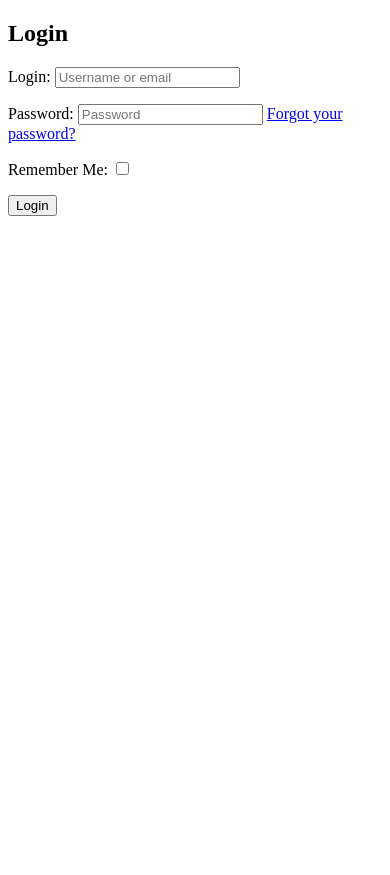
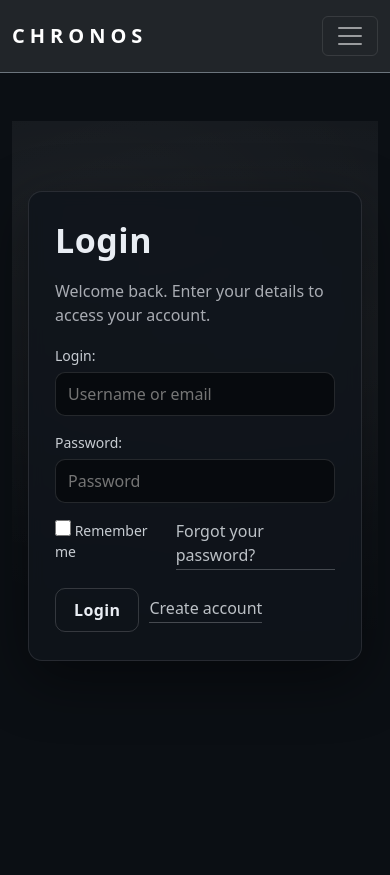
Before and after one commit to Hazem-Abdeen/Django_First_App, a Django app: page /accounts/login/ in a window 390 px wide. Before the commit the page ends 216 px from the top, so only its background shows below. Run offline with Django 5.2, Linux system fonts and the light colour scheme; parts of the project's set-up code (start-up, migrations or seed data) failed here and were passed over.

Commit message:
last work 23/12

```diff
--- /dev/null
+++ b/store/static/store/css/auth.css
@@ -0,0 +1,159 @@
+/* auth.css - shared styles for login/signup/logout pages */
+
+.auth-wrap{
+  min-height: calc(100vh - 90px);
+  display: flex;
+  align-items: flex-start;
+  justify-content: center;
+  padding: 70px 16px;
+  background: radial-gradient(1200px 600px at 20% 10%, rgba(255,255,255,0.06), transparent 60%),
+              radial-gradient(900px 500px at 80% 30%, rgba(255,255,255,0.04), transparent 60%),
+              #0b0f14;
+}
+
+.auth-card{
+  width: 100%;
+  max-width: 520px;
+  background: rgba(16, 20, 27, 0.86);
+  border: 1px solid rgba(255,255,255,0.10);
+  border-radius: 14px;
+  box-shadow: 0 18px 60px rgba(0,0,0,0.45);
+  padding: 28px 26px;
+  backdrop-filter: blur(8px);
+}
+
+.auth-title{
+  font-size: 34px;
+  font-weight: 600;
+  letter-spacing: 0.5px;
+  color: #e9edf3;
+  margin: 0 0 18px;
+}
+
+.auth-sub{
+  color: rgba(233,237,243,0.70);
+  margin-bottom: 18px;
+  line-height: 1.5;
+}
+
+.auth-form label{
+  display: block;
+  font-size: 14px;
+  color: rgba(233,237,243,0.85);
+  margin-bottom: 6px;
+}
+
+.auth-form input[type="text"],
+.auth-form input[type="email"],
+.auth-form input[type="password"]{
+  width: 100%;
+  height: 44px;
+  border-radius: 10px;
+  border: 1px solid rgba(255,255,255,0.12);
+  background: rgba(8,10,14,0.85);
+  color: #e9edf3;
+  padding: 0 12px;
+  outline: none;
+  transition: border-color .15s ease, box-shadow .15s ease;
+}
+
+.auth-form input:focus{
+  border-color: rgba(233,237,243,0.35);
+  box-shadow: 0 0 0 4px rgba(233,237,243,0.08);
+}
+
+.auth-form .helptext{
+  display: block;
+  margin-top: 6px;
+  color: rgba(233,237,243,0.55);
+  font-size: 12px;
+}
+
+.auth-form ul{
+  margin: 8px 0 0;
+  padding-left: 18px;
+  color: rgba(233,237,243,0.6);
+  font-size: 12px;
+}
+
+.auth-row{
+  display: flex;
+  align-items: center;
+  justify-content: space-between;
+  gap: 12px;
+  margin-top: 10px;
+}
+
+.auth-remember{
+  display: flex;
+  align-items: center;
+  gap: 8px;
+  color: rgba(233,237,243,0.80);
+  font-size: 14px;
+}
+
+.auth-remember input{
+  width: 16px;
+  height: 16px;
+  accent-color: #e9edf3;
+}
+
+.auth-actions{
+  margin-top: 18px;
+  display: flex;
+  gap: 10px;
+  align-items: center;
+  justify-content: flex-start;
+  flex-wrap: wrap;
+}
+
+.auth-btn{
+  border: 1px solid rgba(255,255,255,0.16);
+  background: transparent;
+  color: #e9edf3;
+  height: 44px;
+  padding: 0 18px;
+  border-radius: 10px;
+  font-weight: 600;
+  letter-spacing: 0.4px;
+  transition: transform .12s ease, background .12s ease, border-color .12s ease;
+}
+
+.auth-btn:hover{
+  background: rgba(255,255,255,0.06);
+  border-color: rgba(255,255,255,0.24);
+  transform: translateY(-1px);
+}
+
+.auth-link{
+  color: rgba(233,237,243,0.8);
+  text-decoration: none;
+  border-bottom: 1px solid rgba(233,237,243,0.25);
+  padding-bottom: 2px;
+}
+
+.auth-link:hover{
+  color: #fff;
+  border-bottom-color: rgba(255,255,255,0.6);
+}
+
+.auth-errors{
+  background: rgba(255, 66, 66, 0.10);
+  border: 1px solid rgba(255, 66, 66, 0.25);
+  color: rgba(255, 220, 220, 0.92);
+  border-radius: 12px;
+  padding: 12px 14px;
+  margin-bottom: 14px;
+  font-size: 14px;
+}
+
+.auth-errors ul{
+  margin: 0;
+  padding-left: 18px;
+}
+
+.auth-muted{
+  color: rgba(233,237,243,0.65);
+  margin-top: 14px;
+  font-size: 14px;
+}
--- a/store/templates/store/navbar.html
+++ b/store/templates/store/navbar.html
@@ -29,14 +29,28 @@
       </button>
     </form>
 
-      <div class="d-flex gap-2">
+    <div class="d-flex gap-2 align-items-center">
+        {% if user.is_authenticated %}
+        <span class="text-white-50 small d-none d-lg-inline">
+        Hi, {{ user.username }}
+        </span>
+        <a href="{% url 'account_logout' %}" class="btn btn-outline-light btn-sm">
+        Logout
+        </a>
+        {% else %}
+        <a href="{% url 'account_login' %}" class="btn btn-outline-light btn-sm">
+        Login
+        </a>
+        {% endif %}
+
         <a href="{% url 'cart-detail' %}" class="cart-icon position-relative" aria-label="Basket">
-          <i class="bi bi-bag"></i>
-          {% if cart_count > 0 %}
-            <span class="cart-badge">{{ cart_count }}</span>
-          {% endif %}
+        <i class="bi bi-bag"></i>
+        {% if cart_count|default:0|add:0 > 0 %}
+        <span class="cart-badge">{{ cart_count }}</span>
+        {% endif %}
         </a>
-      </div>
+    </div>
+
     </div>
   </div>
 </nav>
--- a/store/views.py
+++ b/store/views.py
@@ -48,7 +48,7 @@ class CartAddView(View):
         request.session.modified = True
         return redirect("cart-detail")
 
-class CartDetailView(TemplateView):
+class CartDetailView(LoginRequiredMixin , TemplateView):
     template_name = "store/cart_detail.html"
 
     def get_context_data(self, **kwargs):
--- a/templates/account/login.html
+++ b/templates/account/login.html
@@ -1,17 +1,53 @@
-<!DOCTYPE html>
-<html>
-<head>
-    <title>Login</title>
-</head>
-<body>
+{% extends "base.html" %}
+{% load i18n %}
 
-<h2>Login</h2>
+{% block title %}Login{% endblock %}
 
-<form method="post" action="{% url 'account_login' %}">
-    {% csrf_token %}
-    {{ form.as_p }}
-    <button type="submit">Login</button>
-</form>
+{% block content %}
+<div class="auth-wrap">
+  <div class="auth-card">
+    <h1 class="auth-title">Login</h1>
+    <p class="auth-sub">Welcome back. Enter your details to access your account.</p>
 
-</body>
-</html>
+    {% if form.non_field_errors %}
+      <div class="auth-errors">
+        {{ form.non_field_errors }}
+      </div>
+    {% endif %}
+
+    <form method="post" action="{% url 'account_login' %}" class="auth-form">
+      {% csrf_token %}
+
+      <div class="mb-3">
+        {{ form.login.label_tag }}
+        {{ form.login }}
+        {% if form.login.errors %}<div class="auth-errors mt-2">{{ form.login.errors }}</div>{% endif %}
+      </div>
+
+      <div class="mb-3">
+        {{ form.password.label_tag }}
+        {{ form.password }}
+        {% if form.password.errors %}<div class="auth-errors mt-2">{{ form.password.errors }}</div>{% endif %}
+      </div>
+
+      <div class="auth-row">
+        <label class="auth-remember">
+          {{ form.remember }}
+          <span>Remember me</span>
+        </label>
+
+        <a class="auth-link" href="{% url 'account_reset_password' %}">Forgot your password?</a>
+      </div>
+
+      <div class="auth-actions">
+        <button class="auth-btn" type="submit">Login</button>
+        <a class="auth-link" href="{% url 'account_signup' %}">Create account</a>
+      </div>
+
+      {% if redirect_field_value %}
+        <input type="hidden" name="{{ redirect_field_name }}" value="{{ redirect_field_value }}">
+      {% endif %}
+    </form>
+  </div>
+</div>
+{% endblock %}
--- /dev/null
+++ b/templates/base.html
@@ -0,0 +1,26 @@
+{% load static %}
+<!DOCTYPE html>
+<html lang="en">
+<head>
+  <meta charset="UTF-8">
+  <title>{% block title %}Abdeen Watches{% endblock %}</title>
+
+  <!-- Bootstrap -->
+  <link href="https://cdn.jsdelivr.net/npm/bootstrap@5.3.3/dist/css/bootstrap.min.css" rel="stylesheet">
+
+  <!-- Your CSS -->
+  <link rel="stylesheet" href="{% static 'store/css/navbar.css' %}">
+  <link rel="stylesheet" href="{% static 'store/css/home.css' %}">
+  <link rel="stylesheet" href="{% static 'store/css/auth.css' %}">
+
+</head>
+<body>
+
+{% include "store/navbar.html" %}
+
+<div class="container mt-5">
+  {% block content %}{% endblock %}
+</div>
+
+</body>
+</html>
```
Also changed, not shown: store/models.py (+36 -11 lines), templates/account/logout.html (added, +28 -0 lines), templates/account/signup.html (added, +56 -0 lines).
